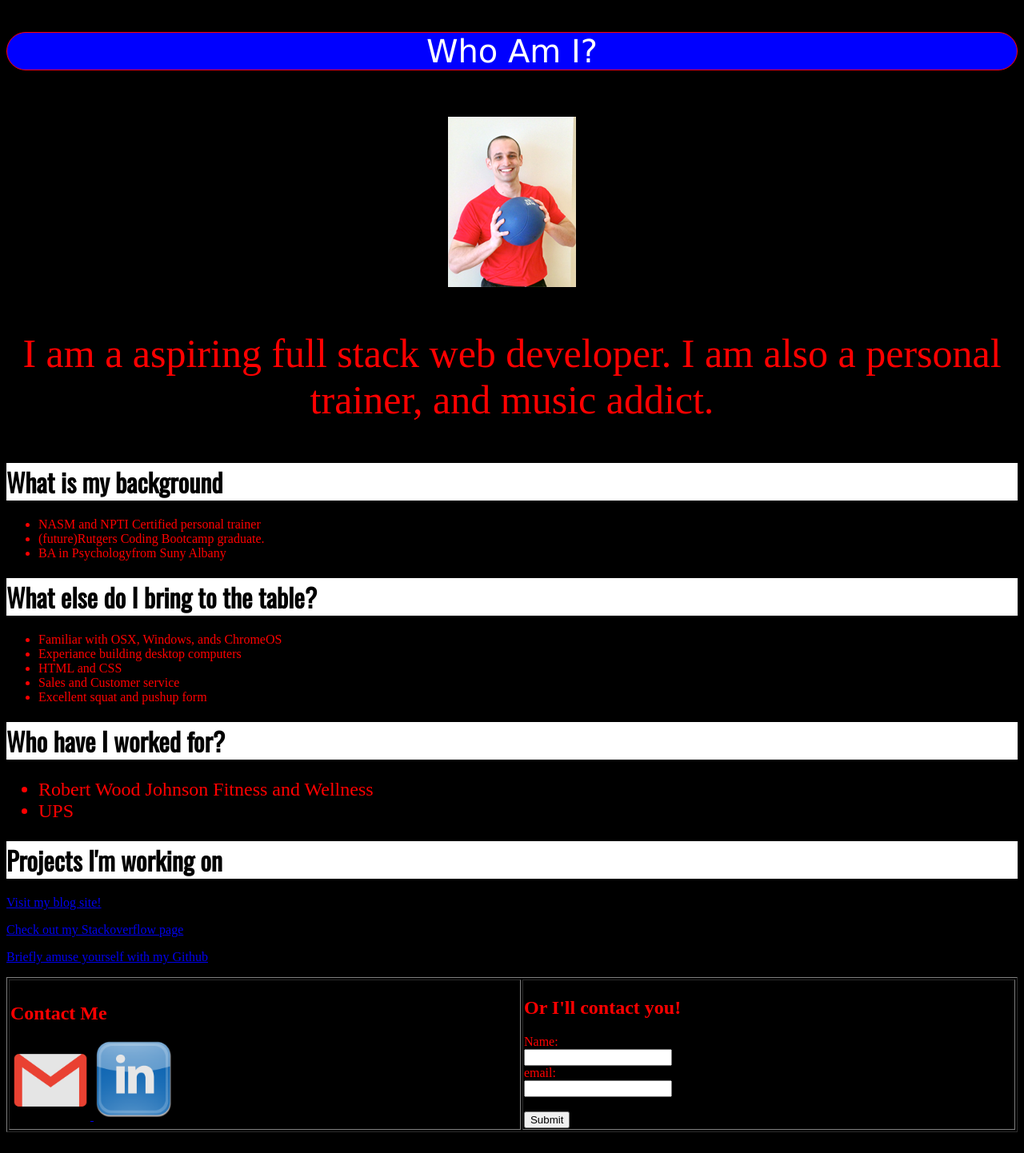
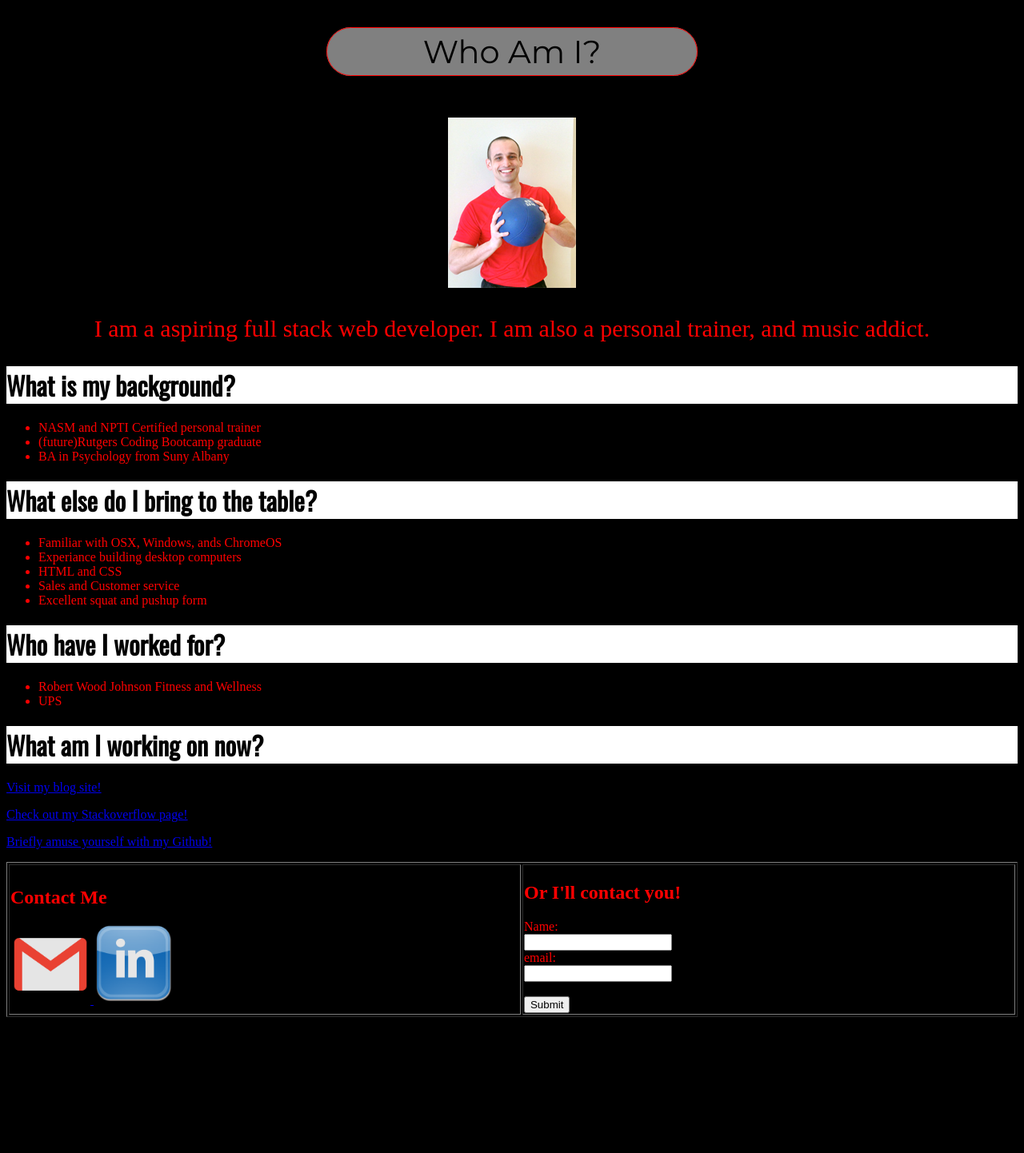
Before and after one commit to eliezerwohl/port, a PHP site: page /home.html in a window 1280 px wide. Shown: the whole page at 80% size. After the commit the page ends 1272 px from the top, so only its background shows below. Run offline with PHP 8.4, Linux system fonts and the light colour scheme.

Commit message:
complete css facelift, fixed banner

```diff
--- a/home.html
+++ b/home.html
@@ -4,23 +4,15 @@
   <title>Elie's Portfolio</title>
 
   <link href='https://fonts.googleapis.com/css?family=Oswald' rel='stylesheet' type='text/css'>
-
-  <link rel="stylesheet" type="text/css" href="style/theme.css">
+<link href='https://fonts.googleapis.com/css?family=Montserrat:400,700' rel='stylesheet' type='text/css'>
+  <link rel="stylesheet" type="text/css" href="theme.css">
 
 </head>
 <body>
 
-<!--
- background  projects
-tags to use : nav article section block quote
-
-do forms, use a table
- -->
-
-
 
   <p id ="who">
-  Who Am I?
+  <span>Who Am I?
   </p>
   <br>
 
@@ -29,11 +21,11 @@ do forms, use a table
     <p id="jumbotron">  I am a aspiring full stack web developer. I am also a personal trainer, and music addict.   </p>
 
 
-  <h1 class="w"> What is my background </h1>
+  <h1 class="w"> What is my background? </h1>
     <ul>
       <li>NASM and NPTI Certified personal trainer </li>
-      <li>(future)Rutgers Coding Bootcamp graduate. </li>
-      <li>BA in Psychologyfrom Suny Albany </li>
+      <li>(future)Rutgers Coding Bootcamp graduate </li>
+      <li>BA in Psychology from Suny Albany </li>
     </ul>
   <h1 class="w">What else do I bring to the table?</h1>
     <ul>
@@ -49,10 +41,10 @@ do forms, use a table
           <li>Robert Wood Johnson Fitness and Wellness </li>
           <li>UPS</li>
         </ul>
-  <h1 class="w">Projects I'm working on </h1>
+  <h1 class="w">What am I working on now? </h1>
     <p> <a href="https://polar-anchorage-1133.herokuapp.com/" target="blank">Visit my blog site!  </a></p>
-    <p>  <a href="http://stackoverflow.com/users/5510690/eliezer-wohl" target="blank">Check out my Stackoverflow page </a> </p>
-    <p>  <a href=" https://github.com/eliezerwohl" target="blank"> Briefly amuse yourself with my Github </a> </p>
+    <p>  <a href="http://stackoverflow.com/users/5510690/eliezer-wohl" target="blank">Check out my Stackoverflow page! </a> </p>
+    <p>  <a href=" https://github.com/eliezerwohl" target="blank"> Briefly amuse yourself with my Github! </a> </p>
   <table border="1px black solid"; width="100%">
     <tr>
       <td>
@@ -80,4 +72,3 @@ do forms, use a table
 
 </body>
 </html>
->>>>>>> fcdc51c9520d2686202d636cd51377bb65679c79
--- a/style/theme.css
+++ b/theme.css
@@ -4,26 +4,38 @@ body {
 
 h1 {font-family: 'Oswald', white, sans-serif;}
 
-#jumbotron {font-size: 50px;
+#jumbotron {
+
+   font-size: 30px;
   text-align: center;}
 
 #who {
-  font-family:Verdana, red;
+
+
+  font-family:'Montserrat', sans-serif;
+
   text-align:center;
   font-size:40px;
-  color:white;
-  background-color: blue;
- border:1px red solid;
+  color:black;
+
+
+
+}
+
+p span {background-color:gray;
+  border:1px red solid;
   border-radius:40px;
+padding:5px 120px 5px 120px;
+
 }
 
 h2, form{color:red;}
 
 
 p, li {color:red;}
-#work {font-size: 1.5em;
 
-}
+
+
 
 .w {background-color: white;
 }
```
